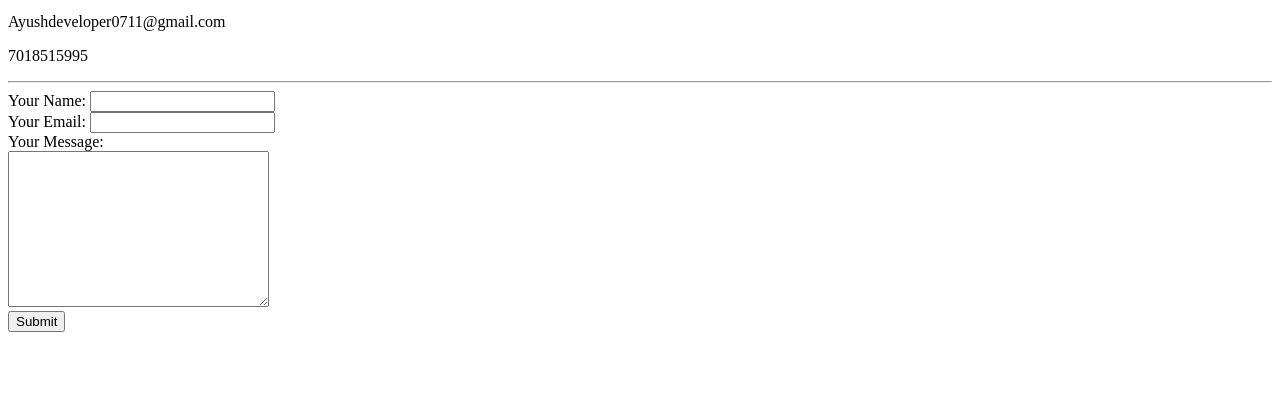
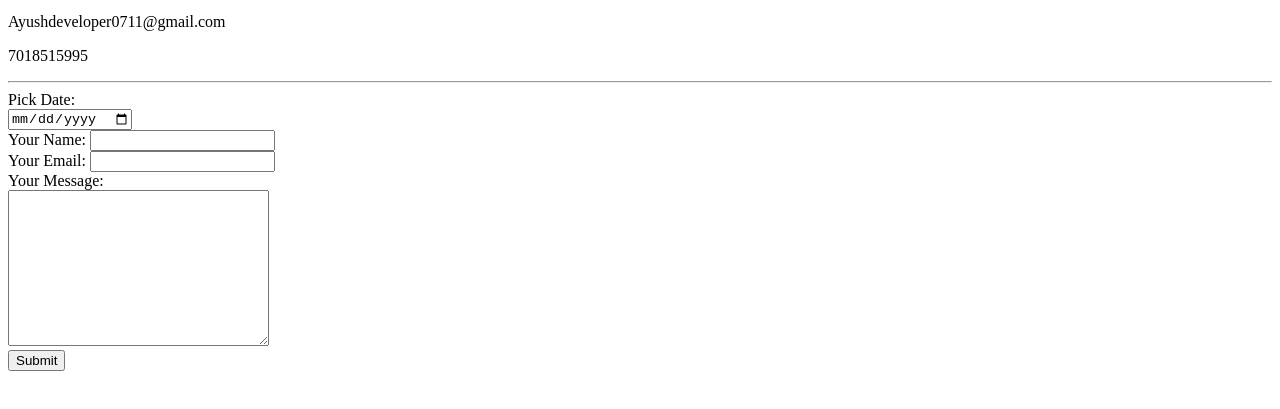
Before and after one commit to ayushdeveloperdhiman/CV, a plain HTML site: page contact_me.html in a window 1280 px wide. Shown: the part 101-510 px from the top of the page. Drawn offline with Linux system fonts and the light colour scheme.

Commit message:
Contact me page updated

```diff
--- a/contact_me.html
+++ b/contact_me.html
@@ -11,6 +11,8 @@
     <p>7018515995</p>
     <hr>
     <form action="mailto:Ayushdeveloper0711@gmail.com" method="post" enctype="text/plain">
+      <label>Pick Date:</label><br />
+      <input type="date" name="date" value=""><br>
       <label>Your Name:</label>
       <input type="text" name="yourName" value=""><br>
       <label>Your Email:</label>
```
